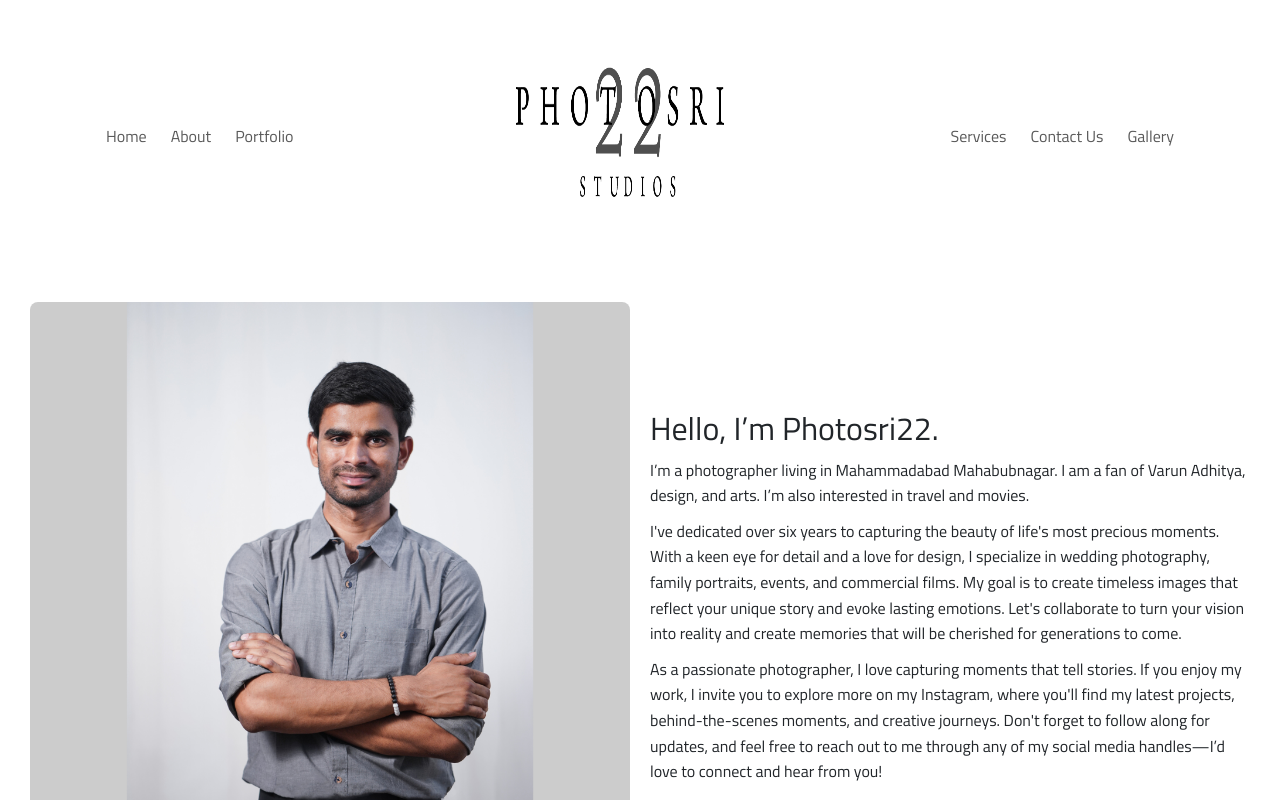
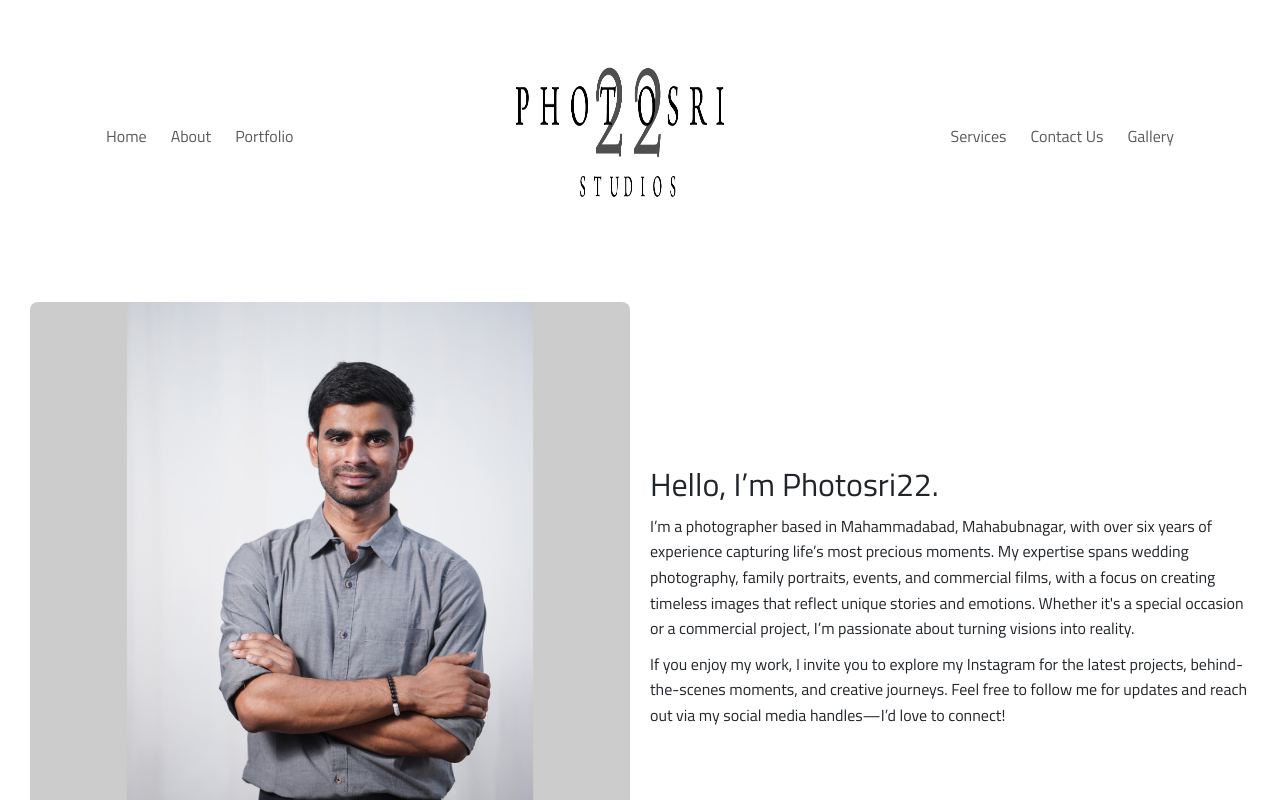
Before and after one commit to 9autham/ShivaSri, a React (Create React App) app: page /about in a window 1280 px wide. Shown: the top 800 px of the page. Built offline with nearby package versions, Linux system fonts and the light colour scheme.

Commit message:
Give meaning full AboutUs

```diff
--- a/src/components/About.js
+++ b/src/components/About.js
@@ -11,9 +11,8 @@ function About() {
   </div>
   <div className="about-description">
     <h2>Hello, I’m Photosri22.</h2>
-    <p>I’m a photographer living in Mahammadabad Mahabubnagar. I am a fan of Varun Adhitya, design, and arts. I’m also interested in travel and movies.</p>
-    <p>I've dedicated over six years to capturing the beauty of life's most precious moments. With a keen eye for detail and a love for design, I specialize in wedding photography, family portraits, events, and commercial films. My goal is to create timeless images that reflect your unique story and evoke lasting emotions. Let's collaborate to turn your vision into reality and create memories that will be cherished for generations to come.</p>
-    <p>As a passionate photographer, I love capturing moments that tell stories. If you enjoy my work, I invite you to explore more on my Instagram, where you'll find my latest projects, behind-the-scenes moments, and creative journeys. Don't forget to follow along for updates, and feel free to reach out to me through any of my social media handles—I’d love to connect and hear from you!</p>
+    <p>I’m a photographer based in Mahammadabad, Mahabubnagar, with over six years of experience capturing life’s most precious moments. My expertise spans wedding photography, family portraits, events, and commercial films, with a focus on creating timeless images that reflect unique stories and emotions. Whether it's a special occasion or a commercial project, I’m passionate about turning visions into reality.</p>
+    <p>If you enjoy my work, I invite you to explore my Instagram for the latest projects, behind-the-scenes moments, and creative journeys. Feel free to follow me for updates and reach out via my social media handles—I’d love to connect!</p>
     </div>
 </div>
 
```
